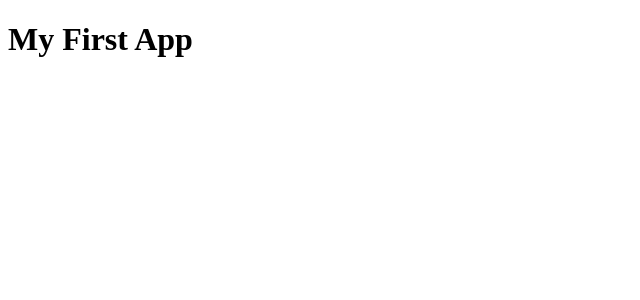
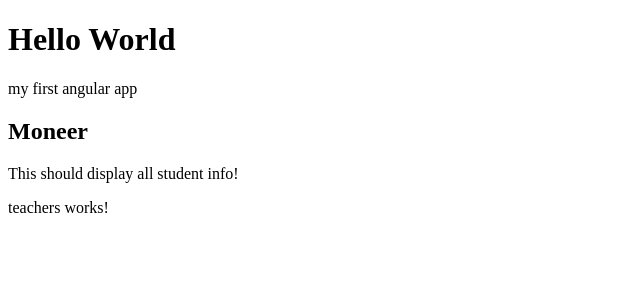
Before and after one commit to moneeroz/my-first-angular-app, an Angular app: page / in a window 1280 px wide. Shown: the top 300 px of the page, without its empty margins (0-640 px from the left). Built offline with nearby package versions, Linux system fonts and the light colour scheme.

Commit message:
created new components

```diff
--- a/src/app/app.component.html
+++ b/src/app/app.component.html
@@ -1,4 +1,9 @@
-<h1>My First App</h1>
+<h1>Hello World</h1>
+{{ title }}
+<h2>{{ name }}</h2>
+
+<app-students></app-students>
+<app-teachers></app-teachers>
 <!-- Angular Component -->
 <!-- CSS -->
 <!-- HTML -->
--- a/src/app/app.component.ts
+++ b/src/app/app.component.ts
@@ -6,5 +6,6 @@ import { Component } from '@angular/core';
   styleUrls: ['./app.component.css']
 })
 export class AppComponent {
-  title = 'my-first-app';
+  title = 'my first angular app';
+  name = 'Moneer';
 }
--- a/src/app/app.module.ts
+++ b/src/app/app.module.ts
@@ -2,10 +2,14 @@ import { NgModule } from '@angular/core';
 import { BrowserModule } from '@angular/platform-browser';
 
 import { AppComponent } from './app.component';
+import { StudentsComponent } from './components/students/students.component';
+import { TeachersComponent } from './components/teachers/teachers.component';
 
 @NgModule({
   declarations: [
-    AppComponent
+    AppComponent,
+    StudentsComponent,
+    TeachersComponent
   ],
   imports: [
     BrowserModule
--- /dev/null
+++ b/src/app/components/students/students.component.html
@@ -0,0 +1 @@
+<p>This should display all student info!</p>
--- /dev/null
+++ b/src/app/components/teachers/teachers.component.html
@@ -0,0 +1 @@
+<p>teachers works!</p>
```
Also changed, not shown: src/app/components/students/students.component.ts (added, +10 -0 lines), src/app/components/teachers/teachers.component.ts (added, +10 -0 lines), src/app/components/students/students.component.css (added), src/app/components/teachers/teachers.component.css (added), 2 other files (tests, documents, lock files or other folders).
